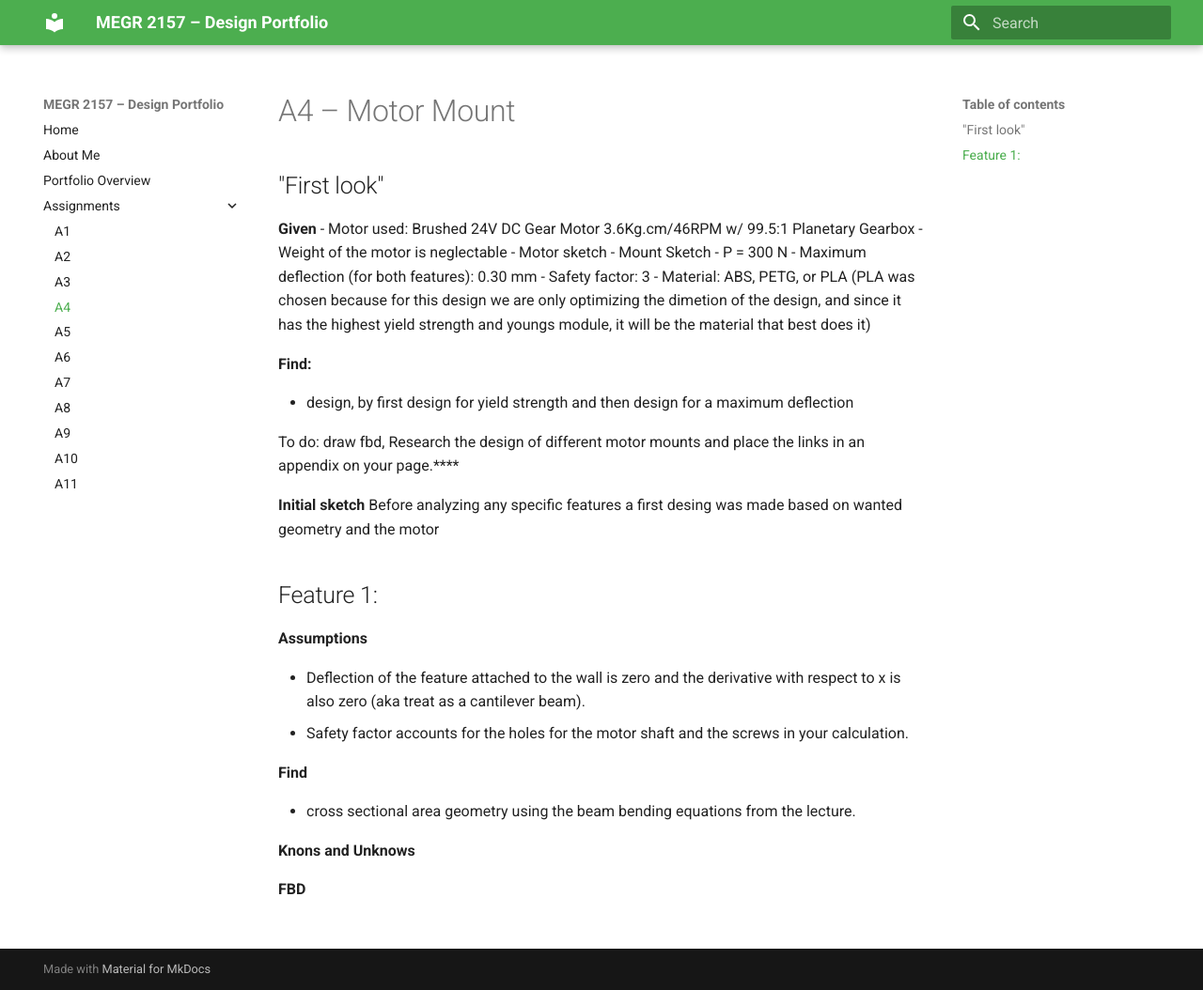
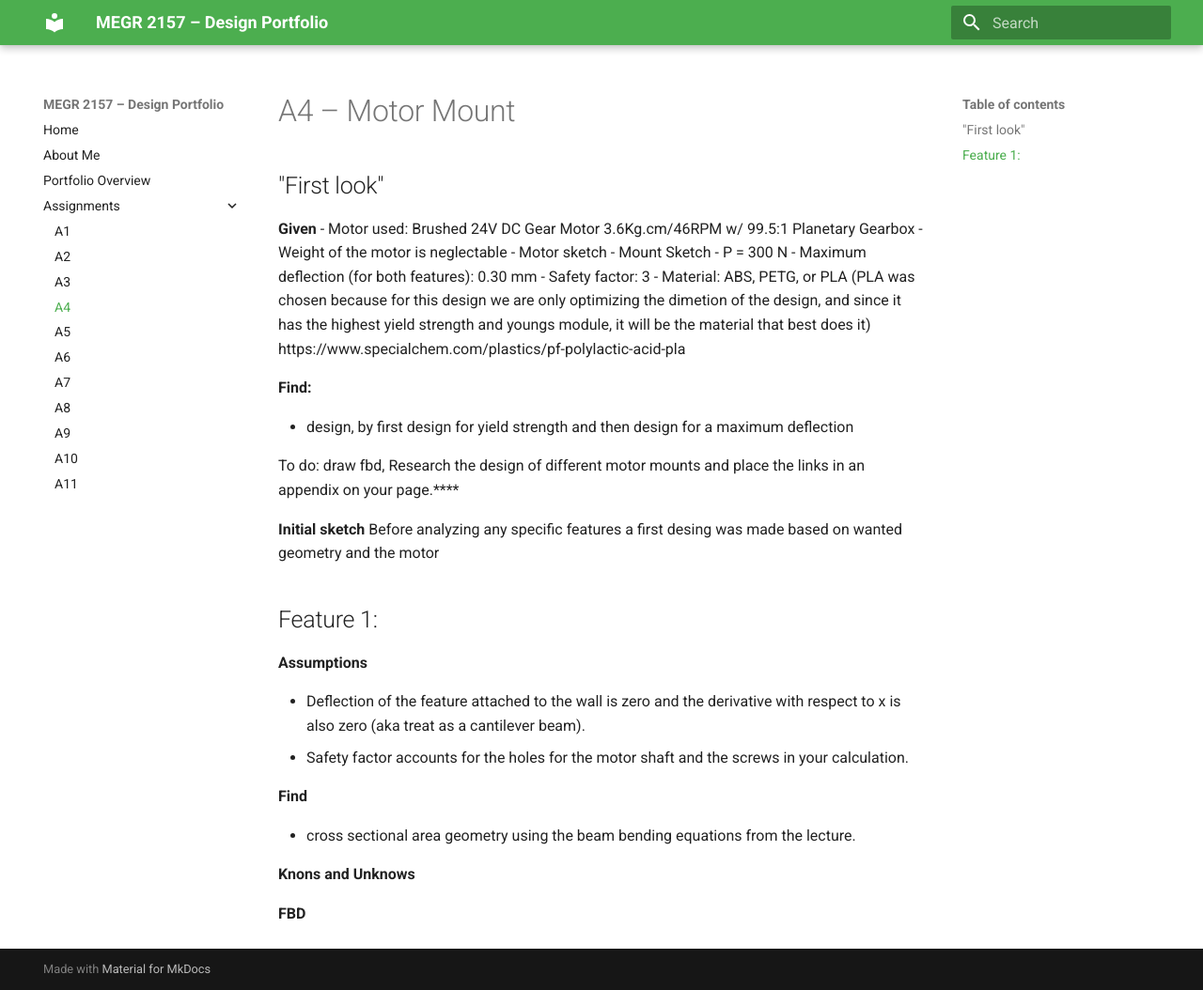
Before and after one commit to abatisti/megr2157-portfolio, an MkDocs documentation site: the page built from docs/assignments/A04/index.md, in a window 1280 px wide and 1054 px high. Shown: the whole window at 94% size. Built offline with MkDocs 1.6.1 and Material for MkDocs 9.7.7, drawn with Linux system fonts in a browser that asks for light colours; part of the change alters nothing that is shown.

Commit message:
Update index.md

```diff
--- a/docs/assignments/A04/index.md
+++ b/docs/assignments/A04/index.md
@@ -10,7 +10,7 @@
   - P = 300 N
   - Maximum deflection (for both features): 0.30 mm
   - Safety factor: 3
-  -  Material:  ABS, PETG,  or PLA (PLA was chosen because for this design we are only optimizing the dimetion of the design, and since it has the highest yield strength and youngs module, it will be the material that best does it)
+  -  Material:  ABS, PETG,  or PLA (PLA was chosen because for this design we are only optimizing the dimetion of the design, and since it has the highest yield strength and youngs module, it will be the material that best does it) https://www.specialchem.com/plastics/pf-polylactic-acid-pla
 
 
 **Find:**
```
